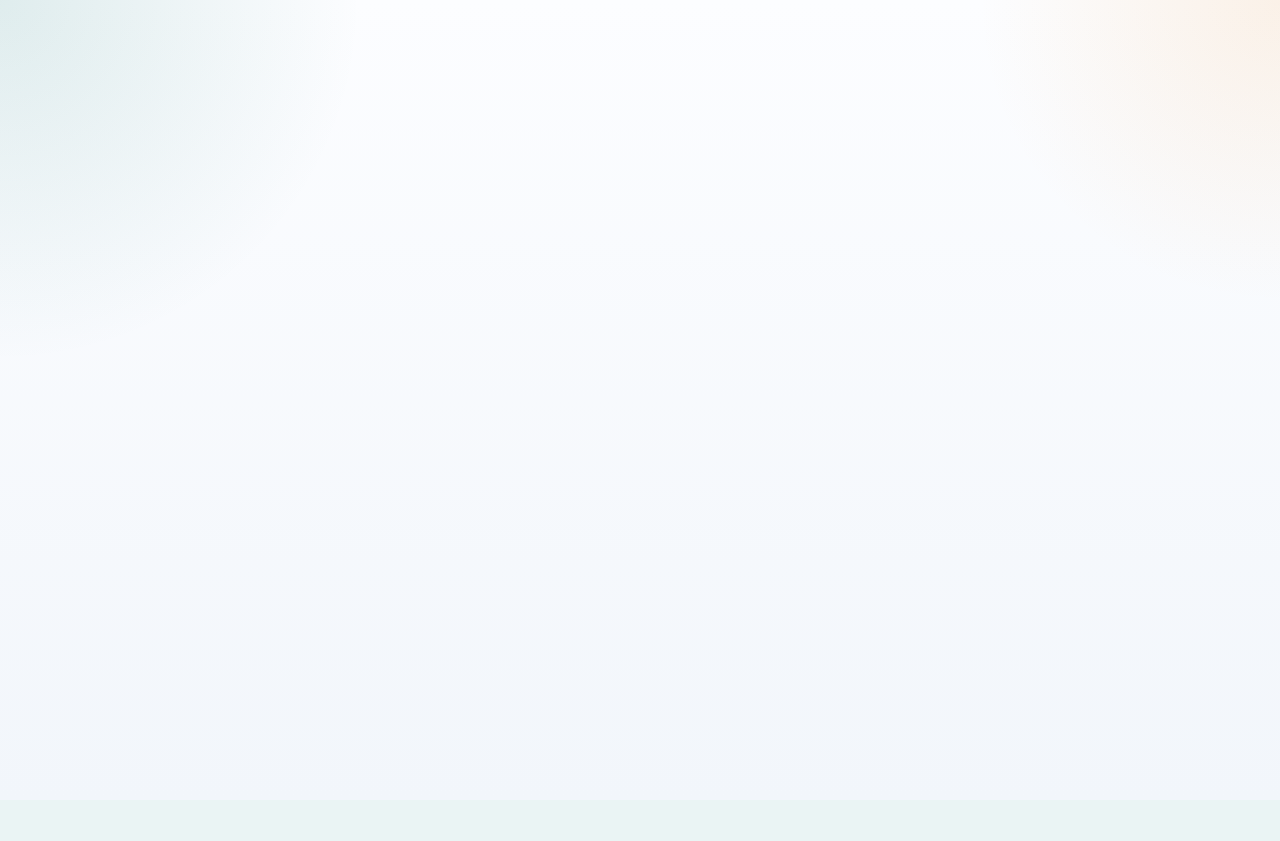
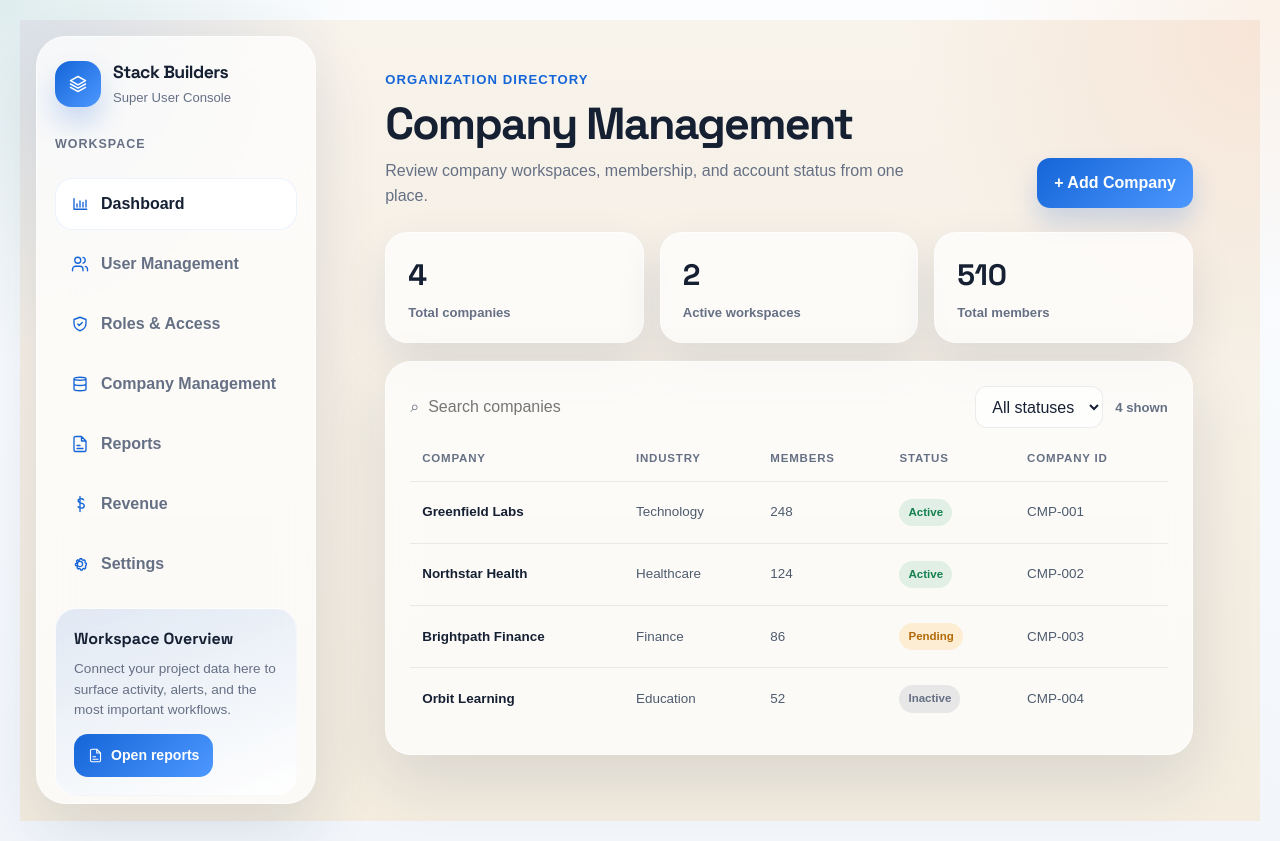
Before and after one commit to IIIT-Sricity-FSD-2024-2028/12_StackBuilders, a React (Vite) app in the folder front-end/react-app/: page /admin/companies in a window 1280 px wide. Before the commit this address had no page. Before the commit the page ends 800 px from the top, so only its background shows below. Built offline with nearby package versions, Linux system fonts and the light colour scheme.

Commit message:
Add admin company management page

```diff
--- a/front-end/react-app/src/App.jsx
+++ b/front-end/react-app/src/App.jsx
@@ -3,6 +3,7 @@ import DashboardLayout from "./layouts/DashboardLayout.jsx";
 import AdminDashboard from "./features/admin/pages/AdminDashboard.jsx";
 import AdminConsoleLayout from "./features/admin/AdminConsoleLayout.jsx";
 import UserManagement from "./features/admin/pages/UserManagement.jsx";
+import CompanyManagement from "./features/admin/pages/CompanyManagement.jsx";
 import HRDashboard from "./features/hr/HRDashboard.jsx";
 import HRChallenges from "./features/hr/HRChallenges.jsx";
 import ExpertWorkspace from "./features/expert/ExpertWorkspace.jsx";
@@ -62,6 +63,7 @@ function App() {
       <Route element={<AdminConsoleLayout />}>
         <Route path="/admin"       element={<AdminDashboard />} />
         <Route path="/admin/users" element={<UserManagement />} />
+        <Route path="/admin/companies" element={<CompanyManagement />} />
       </Route>
 
       {/* ── Shared role-switcher layout (HR, Superadmin, Supervisor placeholders) ── */}
--- a/front-end/react-app/src/features/admin/AdminConsoleLayout.jsx
+++ b/front-end/react-app/src/features/admin/AdminConsoleLayout.jsx
@@ -47,7 +47,7 @@ function AdminConsoleLayout() {
           {navigationItems.map(([icon, label], index) => (
             <a
               className={`admin-sidebar-link${index === 0 ? " active" : ""}`}
-              href={index === 0 ? "/admin" : index === 1 ? "/admin/users" : `#${label.toLowerCase().replaceAll(" ", "-")}`}
+              href={index === 0 ? "/admin" : index === 1 ? "/admin/users" : index === 3 ? "/admin/companies" : `#${label.toLowerCase().replaceAll(" ", "-")}`}
               key={label}
             >
               <AdminIcon name={icon} />
--- /dev/null
+++ b/front-end/react-app/src/features/admin/admin-company-management.css
@@ -0,0 +1,19 @@
+.admin-company-page { width: min(1180px, 100%); margin: 0 auto; }
+.admin-company-heading { display: flex; align-items: flex-end; justify-content: space-between; gap: 24px; margin-bottom: 24px; }
+.admin-company-heading h1 { margin: 0; font-family: "Space Grotesk", sans-serif; font-size: clamp(2rem, 3.5vw, 3.2rem); line-height: 1.05; letter-spacing: -.04em; }
+.admin-company-heading p:last-child { max-width: 560px; margin: 12px 0 0; color: #667085; line-height: 1.55; }
+.admin-company-summary { display: grid; grid-template-columns: repeat(3, 1fr); gap: 16px; margin-bottom: 18px; }
+.admin-company-summary div { display: flex; flex-direction: column; gap: 5px; padding: 20px 22px; border: 1px solid rgba(255, 255, 255, .55); border-radius: 22px; background: rgba(255, 255, 255, .72); box-shadow: 0 18px 45px rgba(24, 39, 75, .1); }
+.admin-company-summary strong { color: #162033; font-family: "Space Grotesk", sans-serif; font-size: 1.85rem; }
+.admin-company-summary span, .admin-company-count { color: #667085; font-size: .82rem; font-weight: 700; }
+.admin-company-panel { padding: 24px; border: 1px solid rgba(255, 255, 255, .55); border-radius: 26px; background: rgba(255, 255, 255, .72); box-shadow: 0 24px 65px rgba(24, 39, 75, .12); backdrop-filter: blur(16px); }
+.admin-company-toolbar { display: flex; align-items: center; gap: 12px; margin-bottom: 22px; }
+.admin-company-toolbar select { min-height: 42px; padding: 9px 12px; border: 1px solid rgba(22, 32, 51, .08); border-radius: 12px; color: #162033; background: rgba(255, 255, 255, .65); font: inherit; outline: 0; }
+.admin-company-count { white-space: nowrap; }
+.admin-company-table-wrap { overflow-x: auto; }
+.admin-company-table { width: 100%; min-width: 650px; border-collapse: collapse; }
+.admin-company-table th { padding: 0 12px 13px; color: #667085; font-size: .72rem; font-weight: 800; letter-spacing: .07em; text-align: left; text-transform: uppercase; }
+.admin-company-table td { padding: 17px 12px; border-top: 1px solid rgba(22, 32, 51, .08); color: #4d5b6e; font-size: .84rem; }
+.admin-company-table td strong { color: #162033; }
+.admin-status-inactive { color: #667085; background: rgba(102, 112, 133, .14); }
+@media (max-width: 760px) { .admin-company-heading { align-items: flex-start; flex-direction: column; } .admin-company-heading .admin-primary-button { align-self: stretch; } .admin-company-summary { grid-template-columns: 1fr; } .admin-company-toolbar { align-items: stretch; flex-direction: column; } .admin-company-panel { padding: 18px; } }
--- a/front-end/react-app/src/features/admin/pages/CompanyManagement.jsx
+++ b/front-end/react-app/src/features/admin/pages/CompanyManagement.jsx
@@ -1,5 +1,79 @@
+import { useMemo, useState } from "react";
+import "../admin-company-management.css";
+
+const sampleCompanies = [
+  { id: "CMP-001", name: "Greenfield Labs", industry: "Technology", members: 248, status: "Active" },
+  { id: "CMP-002", name: "Northstar Health", industry: "Healthcare", members: 124, status: "Active" },
+  { id: "CMP-003", name: "Brightpath Finance", industry: "Finance", members: 86, status: "Pending" },
+  { id: "CMP-004", name: "Orbit Learning", industry: "Education", members: 52, status: "Inactive" },
+];
+
 function CompanyManagement() {
-  return <section><p className="admin-eyebrow">Administrator workspace</p><h1>Company Management</h1><p>Review and manage company workspaces here.</p></section>;
+  const [query, setQuery] = useState("");
+  const [status, setStatus] = useState("All statuses");
+
+  const filteredCompanies = useMemo(() => {
+    const normalizedQuery = query.trim().toLowerCase();
+    return sampleCompanies.filter((company) => {
+      const matchesStatus = status === "All statuses" || company.status === status;
+      const matchesQuery = !normalizedQuery || `${company.name} ${company.industry} ${company.id}`.toLowerCase().includes(normalizedQuery);
+      return matchesStatus && matchesQuery;
+    });
+  }, [query, status]);
+
+  return (
+    <main className="admin-company-page">
+      <header className="admin-company-heading">
+        <div>
+          <p className="admin-eyebrow">Organization Directory</p>
+          <h1>Company Management</h1>
+          <p>Review company workspaces, membership, and account status from one place.</p>
+        </div>
+        <button className="admin-primary-button" type="button">+ Add Company</button>
+      </header>
+
+      <section className="admin-company-summary" aria-label="Company summary">
+        <div><strong>{sampleCompanies.length}</strong><span>Total companies</span></div>
+        <div><strong>{sampleCompanies.filter((company) => company.status === "Active").length}</strong><span>Active workspaces</span></div>
+        <div><strong>{sampleCompanies.reduce((total, company) => total + company.members, 0)}</strong><span>Total members</span></div>
+      </section>
+
+      <section className="admin-company-panel">
+        <div className="admin-company-toolbar">
+          <label className="admin-search-field">
+            <span aria-hidden="true">⌕</span>
+            <input value={query} onChange={(event) => setQuery(event.target.value)} placeholder="Search companies" aria-label="Search companies" />
+          </label>
+          <select value={status} onChange={(event) => setStatus(event.target.value)} aria-label="Filter by status">
+            <option>All statuses</option>
+            <option>Active</option>
+            <option>Pending</option>
+            <option>Inactive</option>
+          </select>
+          <span className="admin-company-count">{filteredCompanies.length} shown</span>
+        </div>
+
+        <div className="admin-company-table-wrap">
+          <table className="admin-company-table">
+            <thead><tr><th>Company</th><th>Industry</th><th>Members</th><th>Status</th><th>Company ID</th></tr></thead>
+            <tbody>
+              {filteredCompanies.length === 0 ? (
+                <tr><td colSpan="5" className="admin-table-empty">No companies match your filters.</td></tr>
+              ) : filteredCompanies.map((company) => (
+                <tr key={company.id}>
+                  <td><strong>{company.name}</strong></td>
+                  <td>{company.industry}</td>
+                  <td>{company.members}</td>
+                  <td><span className={`admin-status-pill admin-status-${company.status.toLowerCase()}`}>{company.status}</span></td>
+                  <td>{company.id}</td>
+                </tr>
+              ))}
+            </tbody>
+          </table>
+        </div>
+      </section>
+    </main>
+  );
 }
 
 export default CompanyManagement;
```
